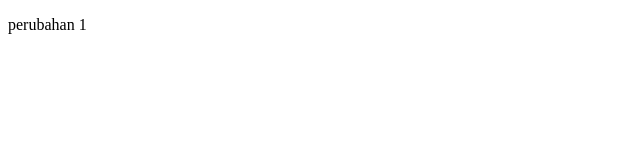
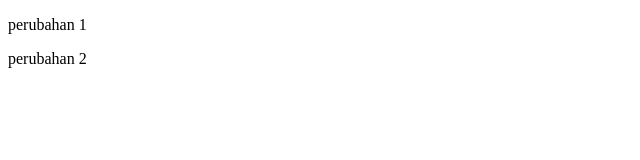
Before and after one commit to ayasy-exp/github-tes, a plain HTML site: page index.html in a window 1280 px wide. Shown: the full height of the page, 0-640 px from the left. Drawn offline with Linux system fonts and the light colour scheme.

Commit message:
perubahan 2

```diff
--- a/index.html
+++ b/index.html
@@ -7,6 +7,7 @@
 
 <body>
     <p>perubahan 1</p>
+    <p>perubahan 2</p>
 </body>
 
 </html>
```
